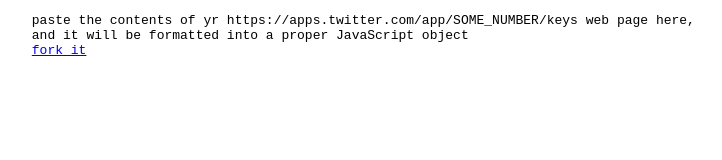
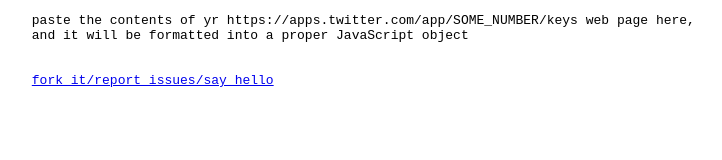
Before and after one commit to coleww/tweet-key-formatter, a website: page index.html in a window 1280 px wide. Shown: the whole page, without its empty margins (23-745 px from the left). Drawn offline with Linux system fonts and the light colour scheme.

Commit message:
Update index.html

```diff
--- a/index.html
+++ b/index.html
@@ -8,7 +8,8 @@
     <pre class="formatted">
       paste the contents of yr https://apps.twitter.com/app/SOME_NUMBER/keys web page here,
       and it will be formatted into a proper JavaScript object
-      <a href="https://github.com/coleww/tweet-key-formatter">fork it</a>
+      <br />
+      <a href="https://github.com/coleww/tweet-key-formatter">fork it/report issues/say hello</a>
     </pre>
     <script src="bundle.js"></script>
   </body>
```
